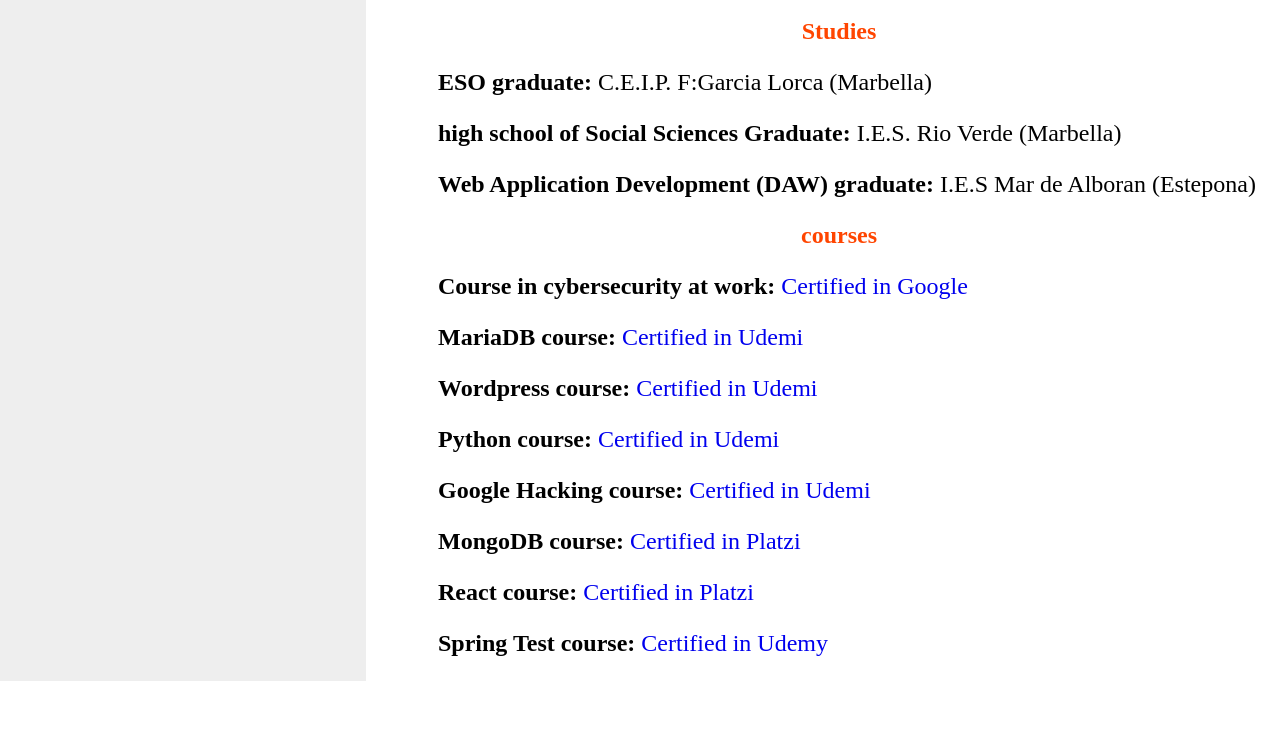
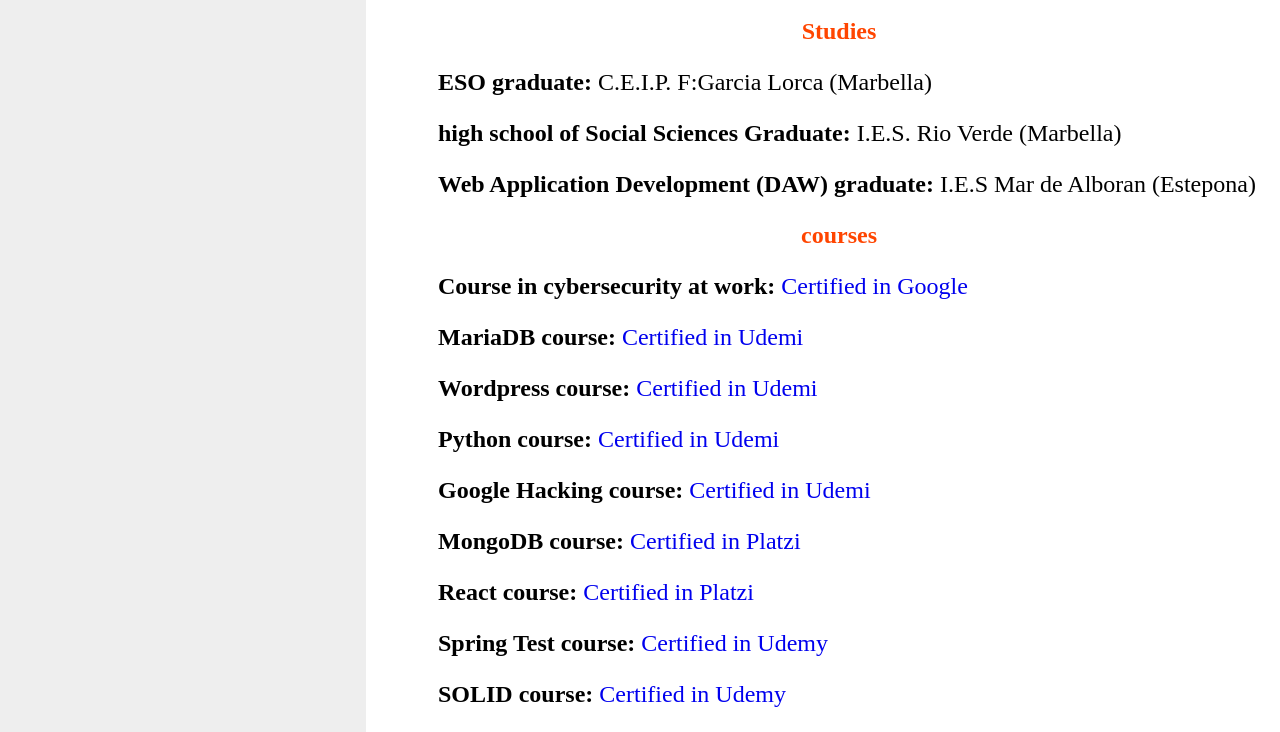
Before and after one commit to JavierMedarde99/JavierMedarde99.github.io, a plain HTML site: page index.html in a window 1280 px wide. Shown: the part 1000-1732 px from the top of the page. Before the commit the page ends 1681 px from the top, so only its background shows below. Drawn offline with Linux system fonts and the light colour scheme.

Commit message:
add solid course

```diff
--- a/index.html
+++ b/index.html
@@ -91,6 +91,7 @@
                     <li><p><strong>MongoDB course: </strong><a href="https://drive.google.com/file/d/1GyViCy7Men4pjPIcCSHMgZqeniozjHOR/view?usp=sharing">Certified in Platzi</a></p></li>
                     <li><p><strong>React course: </strong><a href="https://drive.google.com/file/d/1cPOp3So9ji4ezOWsMpI0BIbG58UaR6Al/view?usp=sharing">Certified in Platzi</a></p></li>
                     <li><p><strong>Spring Test course: </strong><a href="https://drive.google.com/file/d/1HAuGXAN3x-3hqFor722IntGpYwsZGe-u/view?usp=sharing">Certified in Udemy</a></p></li>
+                    <li><p><strong>SOLID course: </strong><a href="https://drive.google.com/file/d/1akuOijmkQlijLKlsMUr9DELvFwcjIMbM/view?usp=sharing">Certified in Udemy</a></p></li>
                 </ul>
             </article>
 
```
